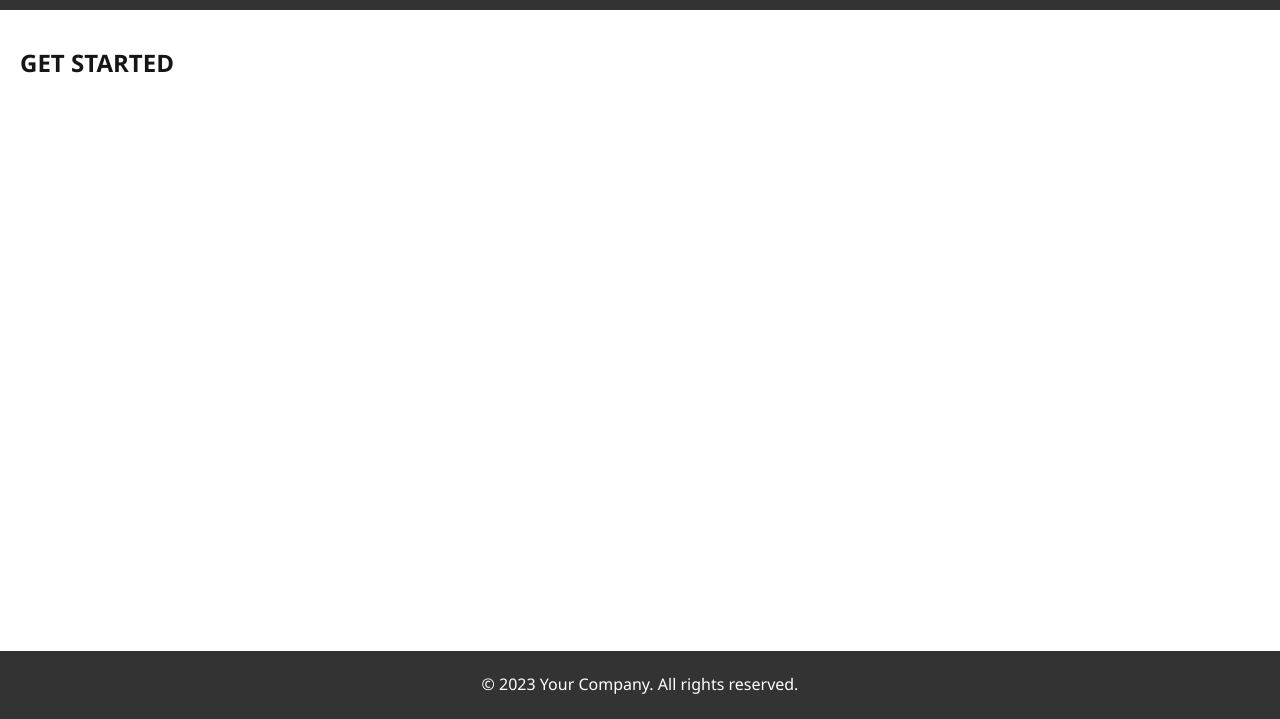
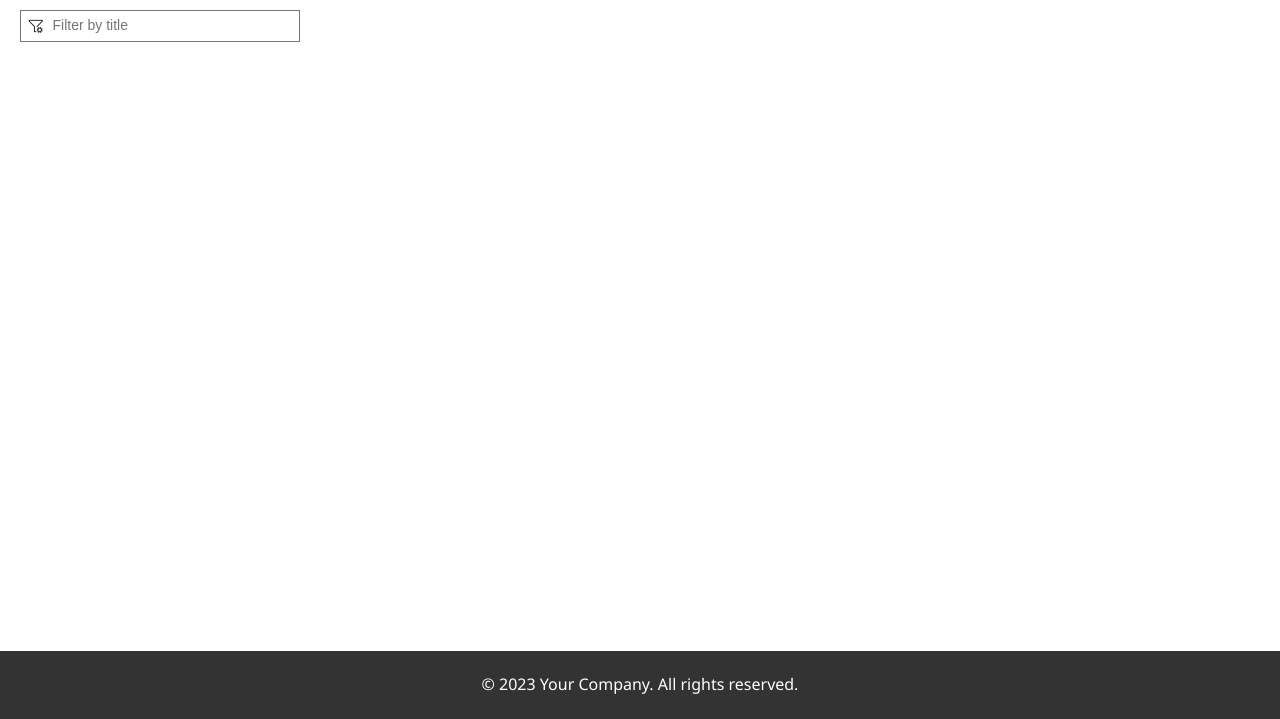
Before and after one commit to trofim24/api, a website: page public/index.html in a window 1280 px wide. Shown: the part 81-800 px from the top of the page. Drawn offline with Linux system fonts and the light colour scheme; no server answers.

Commit message:
Update index.html
add search input

```diff
--- a/public/index.html
+++ b/public/index.html
@@ -5,10 +5,12 @@
   <style>
     :root {
       --theme-text: #161616;
+      --theme-control-border: #757575;
       --theme-body-background-medium: #f2f2f2;
       --theme-text-glow-high-contrast: #171717;
       --theme-hyperlink: #0065b3;
       --theme-text-subtle: #505050;
+      --theme-primary-base: #0078d4;
     }
 
     html {
@@ -17,10 +19,17 @@
       overflow-x: hidden;
       overflow-y: scroll;
 
+      box-sizing: border-box;
+
       -webkit-font-smoothing: antialiased;
       text-rendering: optimizelegibility;
       font-family: Segoe UI,SegoeUI,Helvetica Neue,Helvetica,Arial,sans-serif;
     }
+
+    *, :before, :after {
+      box-sizing: inherit;
+    }
+
     body {
       color: var(--theme-text);
       line-height: 160%;
@@ -192,8 +201,62 @@
       transform: rotate(0deg);
     }
 
+    .docon-filter-settings:before {
+      content: "";
+    }
+
     .builder-code {
       width: 75%;
+    }
+
+    .display-block {
+      display: block!important;
+      position: relative;
+    }
+
+    .icon {
+      justify-content: center;
+      align-items: center;
+      display: inline-flex;
+
+      font-size: .875rem;
+
+      width: 2.25em;
+      height: 2.25em;
+      pointer-events: none;
+      z-index: 4;
+      position: absolute;
+      top: 0;
+    }
+
+    .icon.is-left {
+      inset-inline-start: 0;
+    }
+
+    .input {
+      width: 100%;
+      max-width: 100%;
+      position: relative;
+
+      border: 1px solid var(--theme-control-border);
+
+      padding-block: calc(0.375em - 1px);
+      line-height: 1.5;
+    }
+
+    .input:focus-visible {
+      border-color: var(--theme-primary-base);
+      outline-offset: 0;
+      box-shadow: 0 0 0 0.125rem var(--theme-primary-base);
+      outline-style: solid;
+      outline-color: #0000;
+    }
+
+    .input.input-sm {
+      font-size: .875rem;
+
+      padding-inline-start: 2.25em;
+      padding-inline-end: 26px
     }
 
     textarea {
@@ -241,8 +304,15 @@
   </header>
   <main>
     <div id="leftPane">
-      <h2>GET STARTED</h2>
-      <div id="fileList"></div>
+      <nav>
+        <div class="display-block">
+          <input role="combobox" class="input input-sm" maxlength="100" aria-autocomplete="list" autocapitalize="off" autocomplete="off" autocorrect="off" spellcheck="false" id="ax-60" data-test-id="ax-60" type="text" aria-expanded="false" aria-owns="ax-61-listbox" aria-controls="ax-61-listbox" aria-activedescendant="" aria-describedby="ms--ax-60-description" placeholder="Filter by title" pattern=".*">
+          <span aria-hidden="true" class="icon is-left">
+            <span class="docon docon-filter-settings"></span>
+          </span>
+        </div>
+        <div id="fileList"></div>
+      </nav>
     </div>
     <div id="rightPane">
       <div id="fileContent"></div>
```
